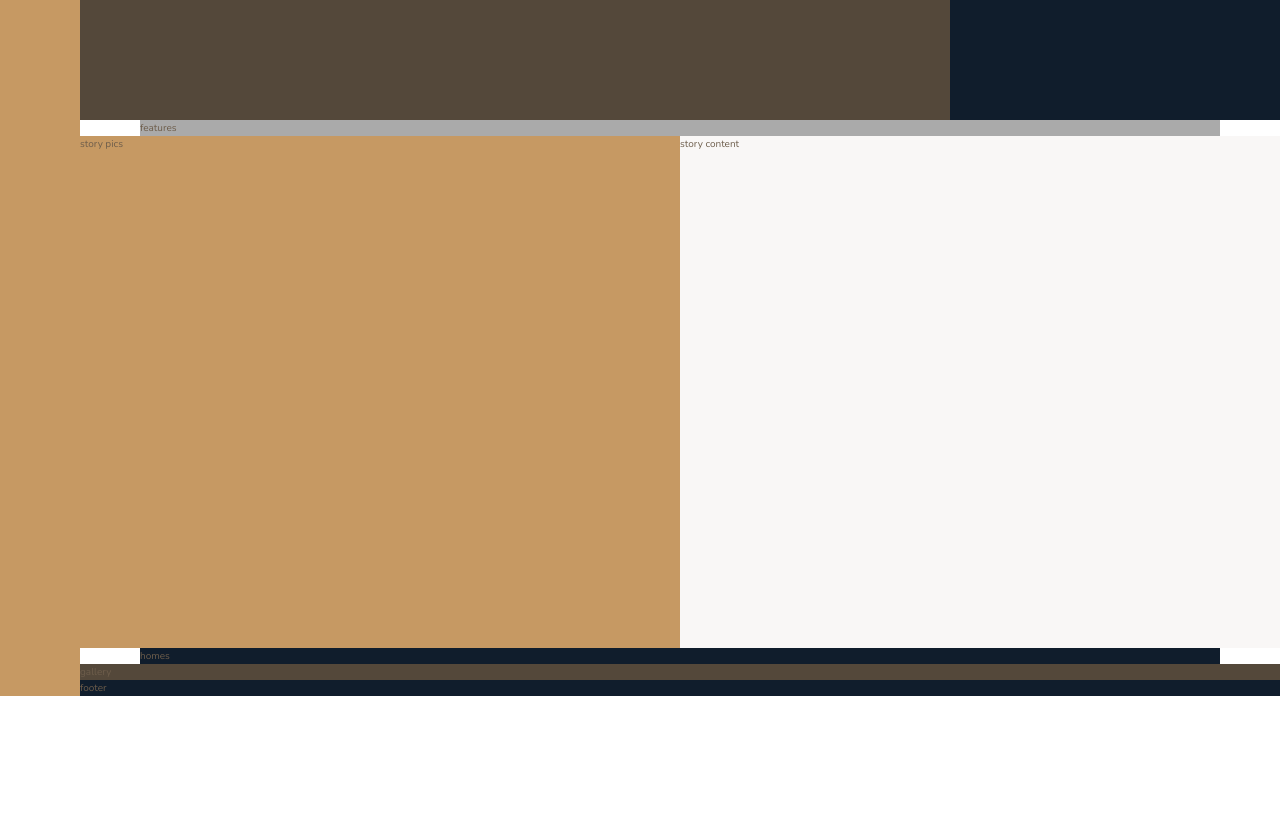
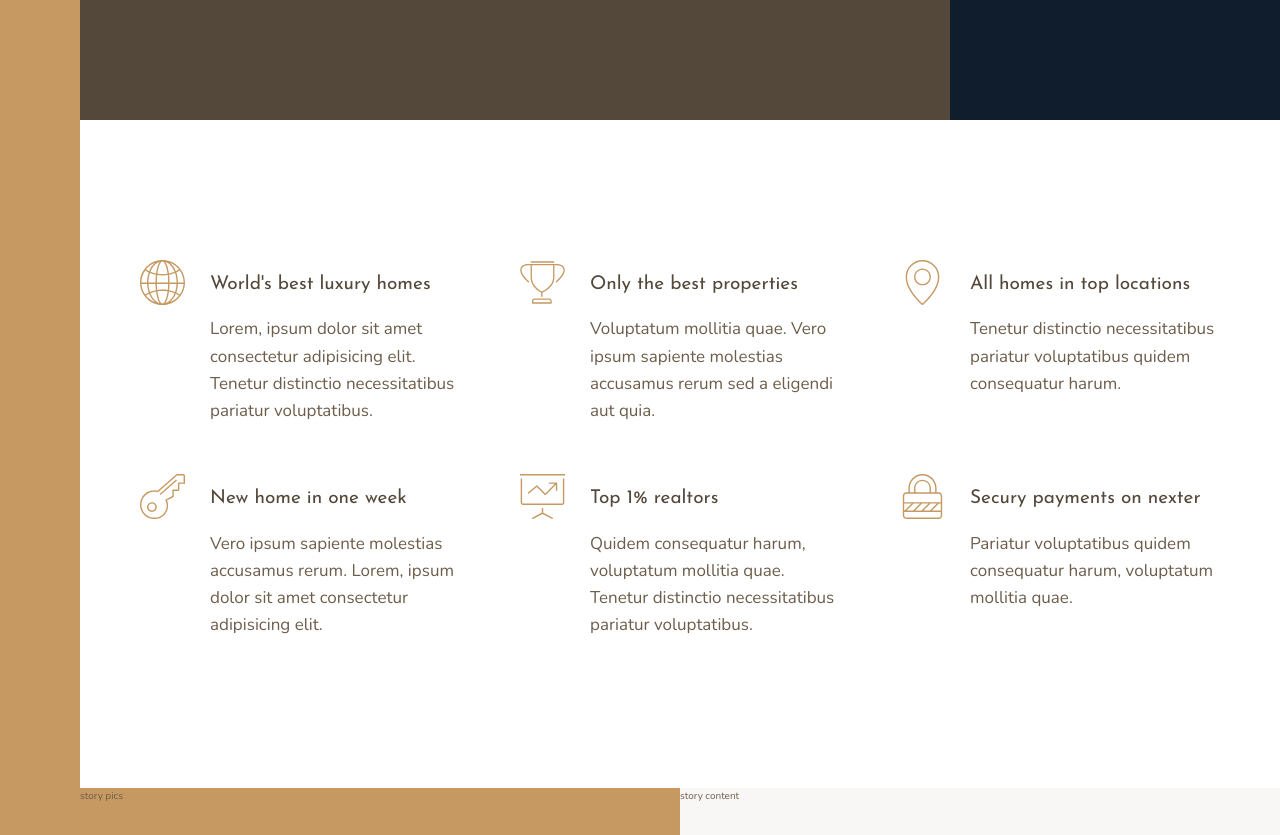
Before and after one commit to diegolopes98/nexter, a website: page index.html in a window 1280 px wide. Shown: the part 520-1355 px from the top of the page. Before the commit the page ends 1216 px from the top, so only its background shows below. Drawn offline with nearby package versions, Linux system fonts and the light colour scheme.

Commit message:
add features section

```diff
--- a/index.html
+++ b/index.html
@@ -25,7 +25,53 @@
       </div>
 
       <section class="features">
-        features
+        <div class="feature">
+          <svg class="feature__icon">
+            <use xlink:href="img/sprite.svg#icon-global"></use>
+          </svg>
+          <h4 class="heading-4 heading-4--dark">World's best luxury homes</h4>
+          <p class="feature__text">Lorem, ipsum dolor sit amet consectetur adipisicing elit. Tenetur distinctio necessitatibus pariatur voluptatibus.</p>
+        </div>
+
+        <div class="feature">
+          <svg class="feature__icon">
+            <use xlink:href="img/sprite.svg#icon-trophy"></use>
+          </svg>
+          <h4 class="heading-4 heading-4--dark">Only the best properties</h4>
+          <p class="feature__text">Voluptatum mollitia quae. Vero ipsum sapiente molestias accusamus rerum sed a eligendi aut quia.</p>
+        </div>
+
+        <div class="feature">
+          <svg class="feature__icon">
+            <use xlink:href="img/sprite.svg#icon-map-pin"></use>
+          </svg>
+          <h4 class="heading-4 heading-4--dark">All homes in top locations</h4>
+          <p class="feature__text">Tenetur distinctio necessitatibus pariatur voluptatibus quidem consequatur harum.</p>
+        </div>
+
+        <div class="feature">
+          <svg class="feature__icon">
+            <use xlink:href="img/sprite.svg#icon-key"></use>
+          </svg>
+          <h4 class="heading-4 heading-4--dark">New home in one week</h4>
+          <p class="feature__text">Vero ipsum sapiente molestias accusamus rerum. Lorem, ipsum dolor sit amet consectetur adipisicing elit.</p>
+        </div>
+
+        <div class="feature">
+          <svg class="feature__icon">
+            <use xlink:href="img/sprite.svg#icon-presentation"></use>
+          </svg>
+          <h4 class="heading-4 heading-4--dark">Top 1% realtors</h4>
+          <p class="feature__text">Quidem consequatur harum, voluptatum mollitia quae. Tenetur distinctio necessitatibus pariatur voluptatibus.</p>
+        </div>
+
+        <div class="feature">
+          <svg class="feature__icon">
+            <use xlink:href="img/sprite.svg#icon-lock"></use>
+          </svg>
+          <h4 class="heading-4 heading-4--dark">Secury payments on nexter</h4>
+          <p class="feature__text">Pariatur voluptatibus quidem consequatur harum, voluptatum mollitia quae.</p>
+        </div>
       </section>
 
       <div class="story__pictures">
--- a/sass/_features.scss
+++ b/sass/_features.scss
@@ -1,4 +1,27 @@
 .features {
-  background-color: $color-grey-light-2;
+  margin: 15rem 0;
   grid-column: center-start / center-end;
+  display: grid;
+  grid-template-columns: repeat(auto-fit, minmax(25rem, 1fr));
+  grid-gap: 6rem;
+  align-items: start;
 }
+
+.feature {
+  display: grid;
+  grid-template-columns: min-content 1fr;
+  grid-row-gap: 1.5rem;
+  grid-column-gap: 2.5rem;
+
+  &__icon {
+    fill: $color-primary;
+    width: 4.5rem;
+    height: 4.5rem;
+    grid-row: 1 / span 2;
+    transform: translateY(-1rem);
+  }
+
+  &__text {
+    font-size: 1.7rem;
+  }
+}
--- a/sass/_typography.scss
+++ b/sass/_typography.scss
@@ -0,0 +1,30 @@
+%heading {
+  font-family: $font-display;
+  font-weight: 400;
+}
+
+.heading-1 {
+  @extend %heading;
+}
+
+.heading-2 {
+  @extend %heading;
+}
+
+.heading-3 {
+  @extend %heading;
+}
+
+.heading-4 {
+  @extend %heading;
+  font-size: 1.9rem;
+
+  &--light {
+    color: $color-grey-light-1;
+  }
+
+  &--dark {
+    color: $color-grey-dark-1;
+  }
+
+}
```
Also changed, not shown: build/styles.css.
